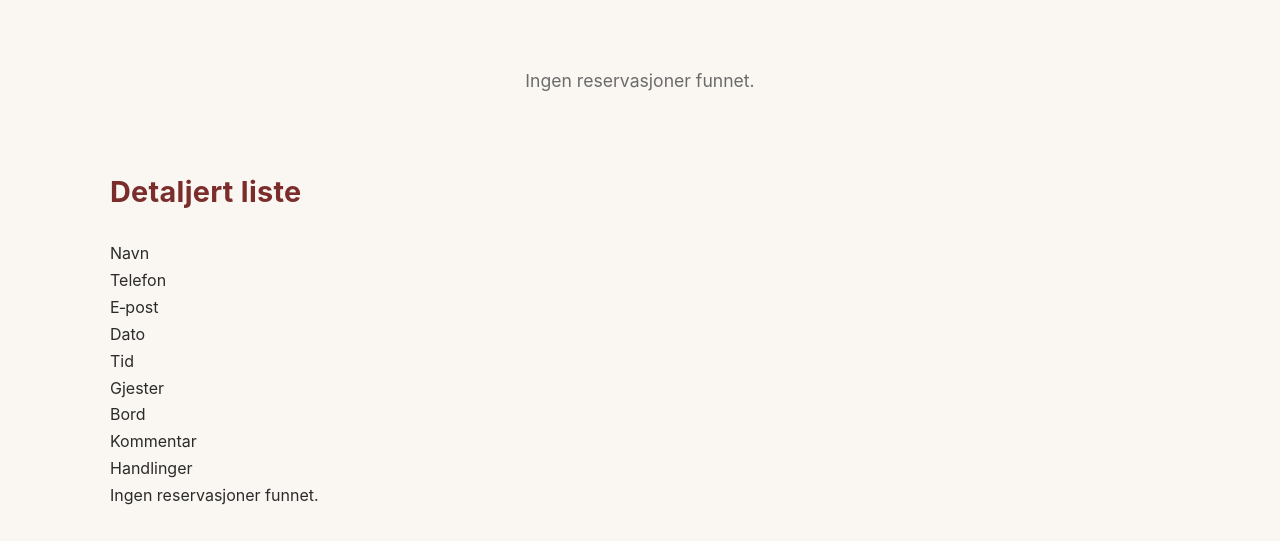
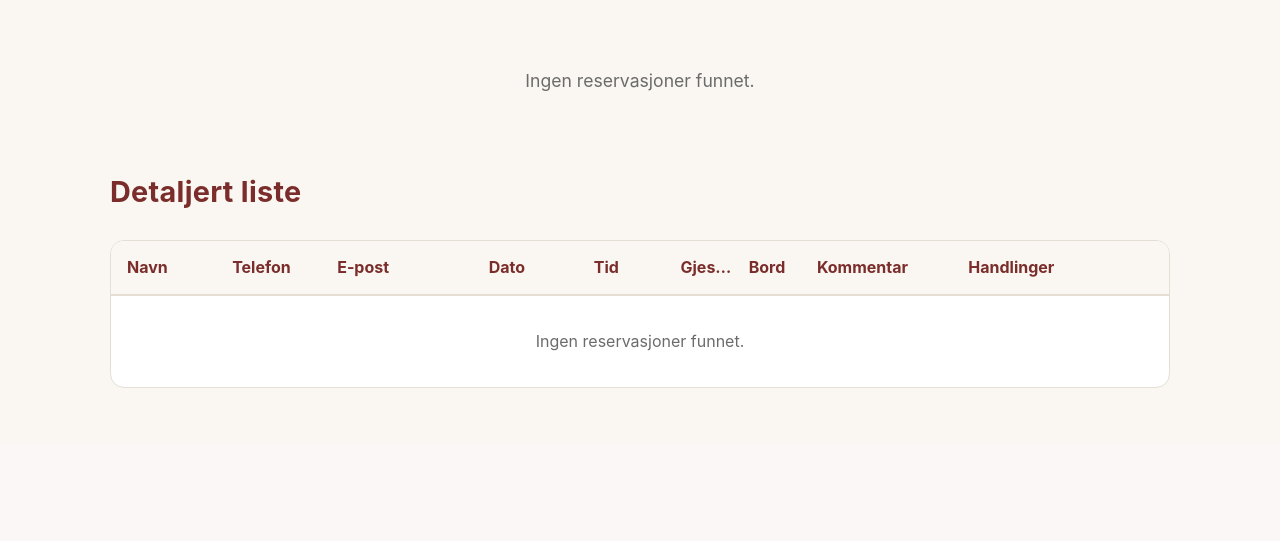
Before and after one commit to GGV7373/Tangen-Torv, a Django app: template backend/templates/admin_reservations.html in a window 1280 px wide. Shown: the part 640-1181 px from the top of the page. After the commit the page ends 1028 px from the top, so only its background shows below. Run offline with Django 5.2, Linux system fonts and the light colour scheme; the template is opened without the code that fills it, so the values that code supplies are empty.

Commit message:
Add detailed grid layout and responsive styles to style.css

```diff
--- a/backend/static/css/style.css
+++ b/backend/static/css/style.css
@@ -1,8 +1,3 @@
-<<<<<<< Updated upstream
-body { font-family: system-ui, sans-serif; margin: 0; }
-header nav { display: flex; gap: 1rem; padding: 1rem; background: #f3f3f3; }
-main { padding: 1rem; }
-=======
 /* Make button look like a text link in nav */
 .link-button {
 	font: inherit;
@@ -443,4 +438,81 @@ html.dark .card-row span:last-child,
 html.dark .card-row a {
 	color: var(--text);
 }
->>>>>>> Stashed changes
+
+/* Detailed list grid */
+.detailed-grid {
+	display: grid;
+	grid-template-columns: 1fr;
+	gap: 0;
+	margin: 1.5rem 0;
+	border: 1px solid var(--border);
+	border-radius: var(--radius);
+	overflow: hidden;
+	background: var(--surface);
+}
+
+.grid-row {
+	display: grid;
+	grid-template-columns: 1fr 1fr 1.5fr 1fr 0.8fr 0.6fr 0.6fr 1.5fr 2fr;
+	gap: 0.8rem;
+	padding: 0.8rem 1rem;
+	align-items: center;
+	border-bottom: 1px solid var(--border);
+}
+
+.grid-row:last-child {
+	border-bottom: none;
+}
+
+.grid-head {
+	background: var(--bg);
+	font-weight: 700;
+	color: var(--accent);
+	border-bottom: 2px solid var(--border);
+}
+
+.cell {
+	overflow: hidden;
+	text-overflow: ellipsis;
+}
+
+.cell.actions {
+	display: flex;
+	gap: 0.4rem;
+	align-items: center;
+	flex-wrap: wrap;
+}
+
+.btn-sm {
+	padding: 0.35rem 0.7rem;
+	font-size: 0.85rem;
+}
+
+.grid-empty {
+	padding: 2rem;
+	text-align: center;
+	color: var(--muted);
+}
+
+/* Responsive grid */
+@media (max-width: 1200px) {
+	.grid-row {
+		grid-template-columns: 1fr 1fr 1fr 1fr 0.8fr 0.6fr 0.6fr 1fr 1.5fr;
+		font-size: 0.9rem;
+	}
+}
+
+@media (max-width: 960px) {
+	.detailed-grid {
+		display: none;
+	}
+}
+
+html.dark .detailed-grid {
+	background: var(--surface);
+	border-color: var(--border);
+}
+
+html.dark .grid-head {
+	background: #1a1718;
+}
```
